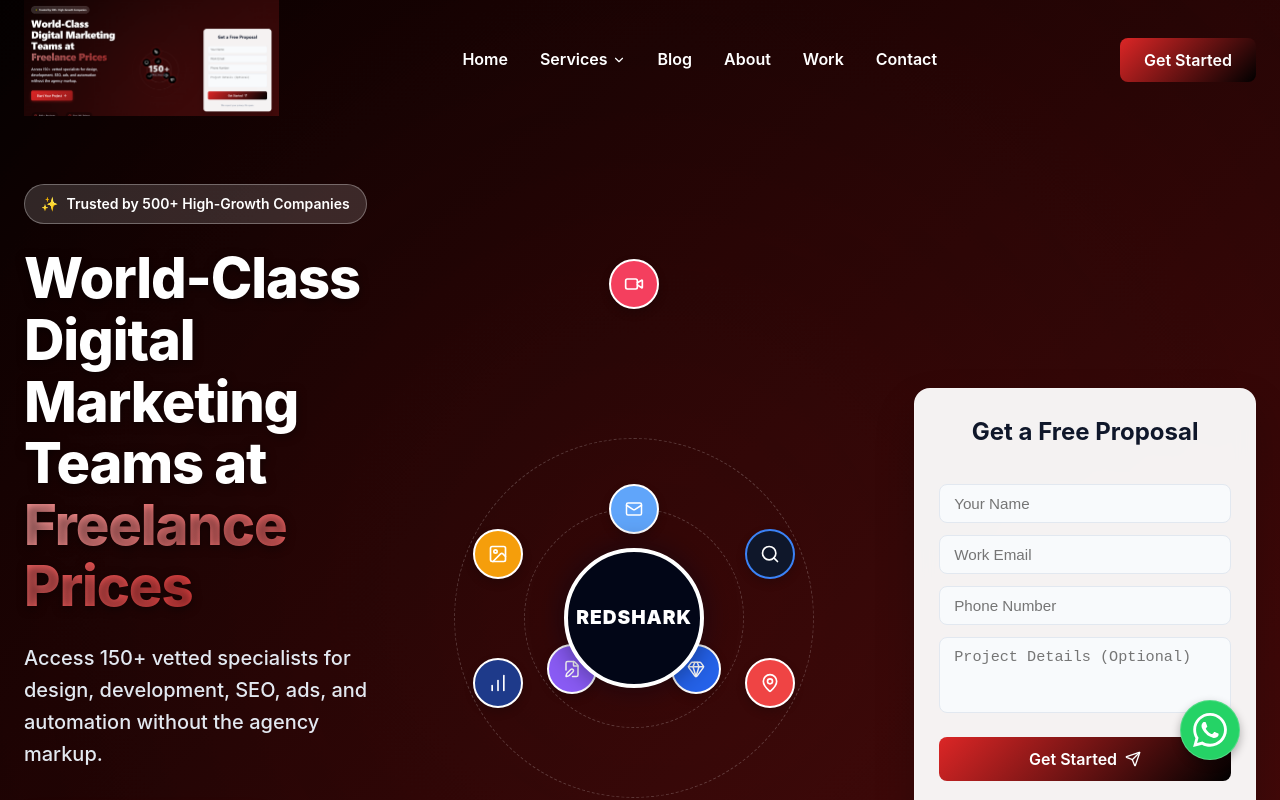
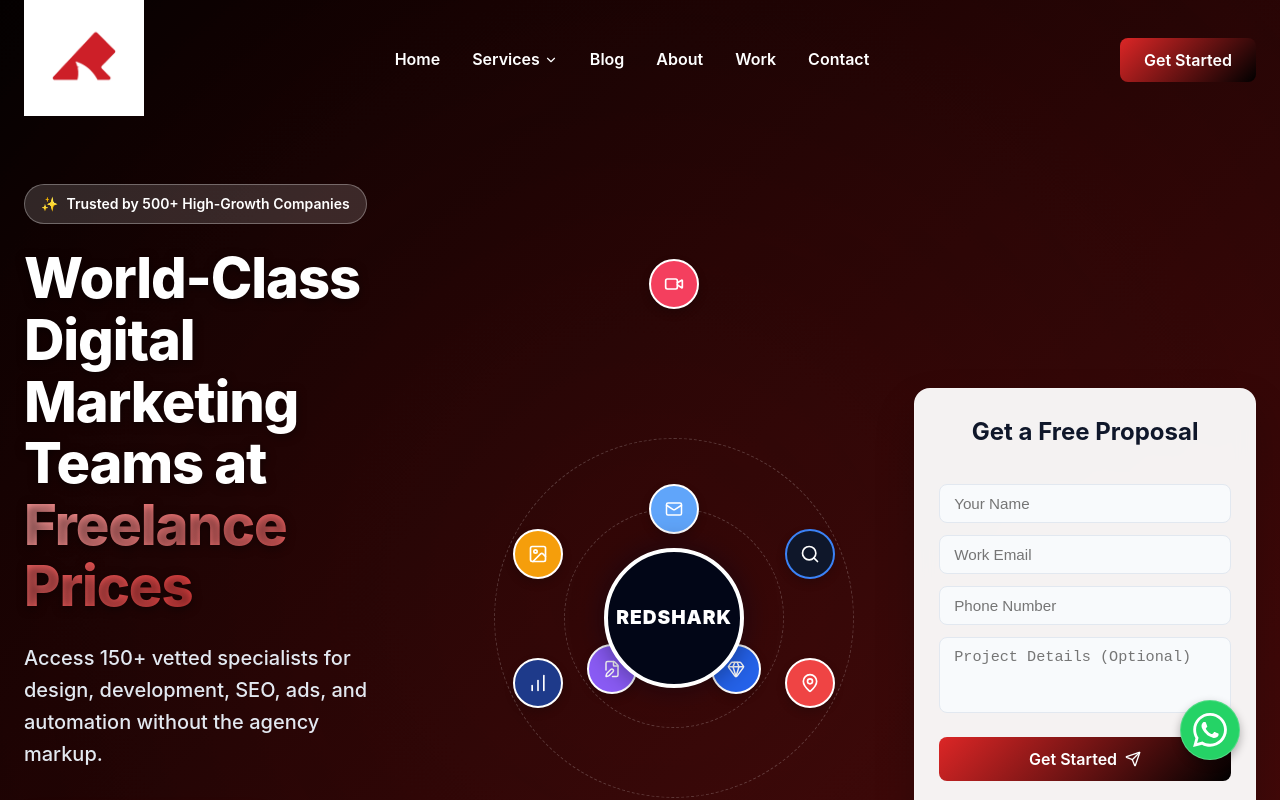
Before and after one commit to Fazilfazi991/redshark, a React (Vite) app: page / in a window 1280 px wide. Shown: the top 800 px of the page. Built offline with nearby package versions, Linux system fonts and the light colour scheme.

Commit message:
Revert logo file and fix hero alignment

```diff
--- a/src/components/Header.tsx
+++ b/src/components/Header.tsx
@@ -30,7 +30,7 @@
         <header className={`header ${isScrolled || !isHomePage ? 'scrolled' : ''}`}>
             <div className="container header-container">
                 <Link to="/" className="logo">
-                    <img src="/logo-new.png" alt="REDSHARK" style={{ height: '120px', width: 'auto' }} />
+                    <img src="/logo-red.jpg" alt="REDSHARK" style={{ height: '120px', width: 'auto' }} />
                 </Link>
 
                 <nav className={`desktop-nav ${mobileMenuOpen ? 'open' : ''}`}>
--- a/src/components/Hero.css
+++ b/src/components/Hero.css
@@ -182,7 +182,7 @@
     display: flex;
     align-items: center;
     justify-content: center;
-    transform: translateX(-40px);
+    transform: none;
 }
 
 .orbit-system {
```
